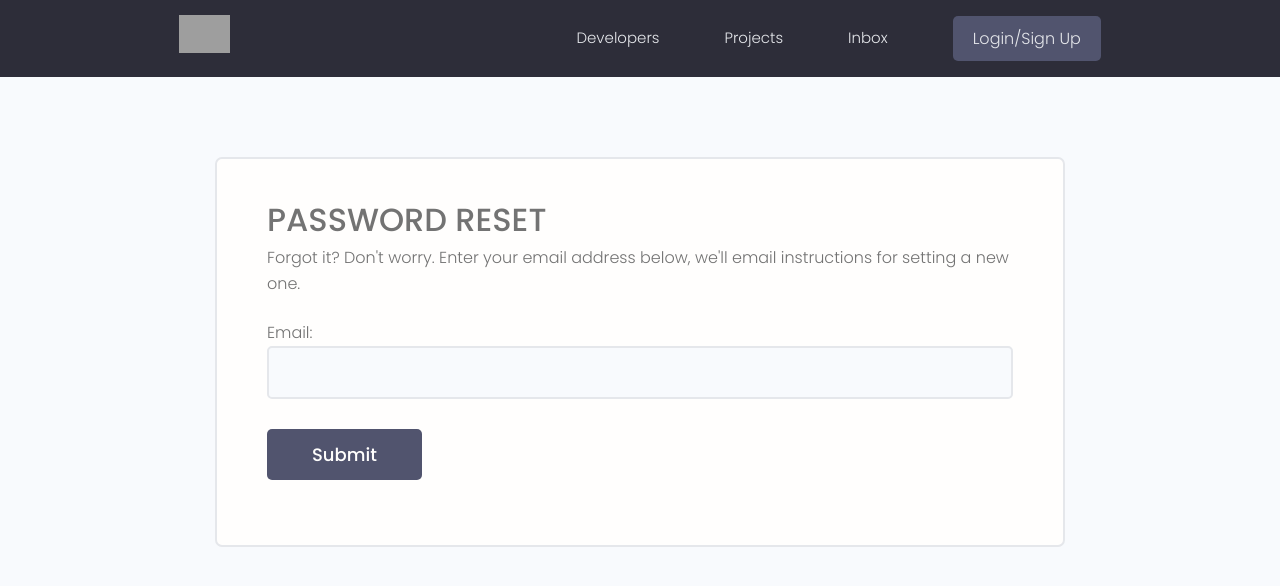
After one commit to Adeola-code/DevSearch, a Django app: page /reset_password/ in a window 1280 px wide. The commit adds this page. Shown: the top 586 px of the page. Run offline with Django 5.2, Linux system fonts and the light colour scheme; grey boxes are pictures that could not be loaded.

Commit message:
Implemented Sending welcome email and password rest mail

```diff
--- a/devsearch/urls.py
+++ b/devsearch/urls.py
@@ -3,10 +3,21 @@ from django.contrib import admin
 from django.urls import path, include
 from django.conf import settings
 from django.conf.urls.static import static
+from django.contrib.auth import views as auth_views
+
 urlpatterns = [
     path('admin/', admin.site.urls),
     path('projects/', include('projects.urls')),
     path('', include('users.urls')),
+
+    path('reset_password/', auth_views.PasswordResetView.as_view(template_name="reset_password.html"),
+     name="reset_password"),
+    path('reset_password_sent/', auth_views.PasswordResetDoneView.as_view(template_name="reset_password_sent.html"),
+     name="password_reset_done"),
+    path('reset/<uidb64>/<token>/', auth_views.PasswordResetConfirmView.as_view(template_name="reset.html"),
+     name="password_reset_confirm" ),
+    path('reset_password_complete', auth_views.PasswordResetCompleteView.as_view(template_name="reset_password_complete.html"),
+     name= "password_reset_complete")
 ]
 
 urlpatterns += static(settings.MEDIA_URL, document_root=settings.MEDIA_ROOT)
--- a/static/js/main.js
+++ b/static/js/main.js
@@ -1,6 +1,6 @@
 //GET SEARCH FORM AND PAGE LINKS
 let searchForm = document.getElementById("searchForm")
-let pageLinks =document.getElementByClassName('page-link')
+let pageLinks =document.getElementsByClassName('page-link')
 
 //ENSURE SEARCH FORM EXISTS
 if (searchForm){
--- /dev/null
+++ b/templates/reset_password.html
@@ -0,0 +1,50 @@
+{% extends 'main.html' %}
+
+
+{% block content %}
+
+<style>
+    input[type='text'],
+    input[type='email'],
+    input[type='password']{
+    min-width: 24rem;
+    width: 100%;
+    padding: 1.2rem 1.5rem;
+    border-radius: 0.5rem;
+    border: 2px solid var(--color-light);
+    transition: all 0.3s ease-in-out;
+    background-color: var(--color-bg);
+    }
+
+    input[type='text']:focus,
+    input[type='email']:focus,
+    input[type='password']:focus,
+    input[type='text']:active,
+    input[type='email']:active,
+    input[type='password']:active {
+    outline: none;
+    border: 2px solid var(--color-main);
+    }
+
+</style>
+
+
+ <!-- Main Section -->
+ <main class="formPage my-xl">
+    <div class="content-box">
+        <div class="formWrapper">
+            <h3>PASSWORD RESET</h3>
+
+            <p>Forgot it? Don't worry. Enter your email address below, we'll email instructions for setting a new one.</p>
+
+            <br>
+
+            <form class="form" method="POST">
+                {% csrf_token %}
+                {{form.as_p}}
+                <input class="btn btn--sub btn--lg  my-md" type="submit" value="Submit" />
+            </form>
+        </div>
+    </div>
+</main>
+{% endblock %}
--- a/users/templates/users/login_register.html
+++ b/users/templates/users/login_register.html
@@ -84,7 +84,7 @@
         </div>
         <div class="auth__actions">
           <input class="btn btn--sub btn--lg" type="submit" value="Log In" />
-          <a href="forgetpassword.html">Forget Password?</a>
+          <a href="{%url 'reset_password'%}">Forget Password?</a>
         </div>
       </form>
       <div class="auth__alternative">
```
Also changed, not shown: devsearch/settings.py (+7 -0 lines), templates/reset.html (added, +50 -0 lines), templates/reset_password_complete.html (added, +21 -0 lines), templates/reset_password_sent.html (added, +23 -0 lines), users/signals.py (+11 -2 lines), db.sqlite3.
